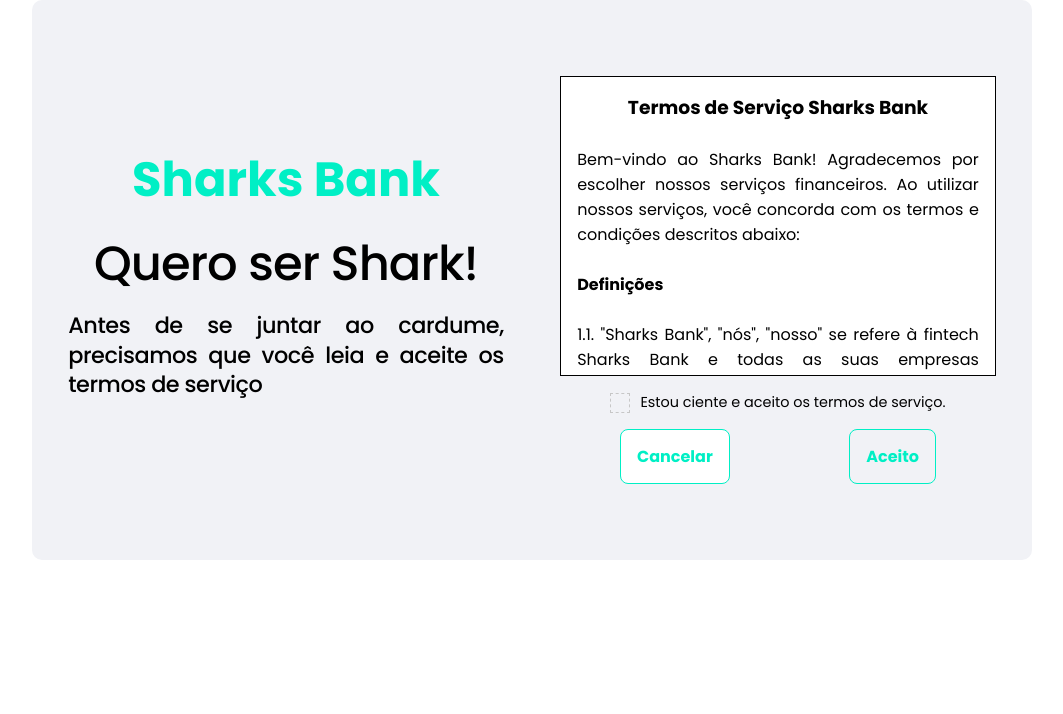
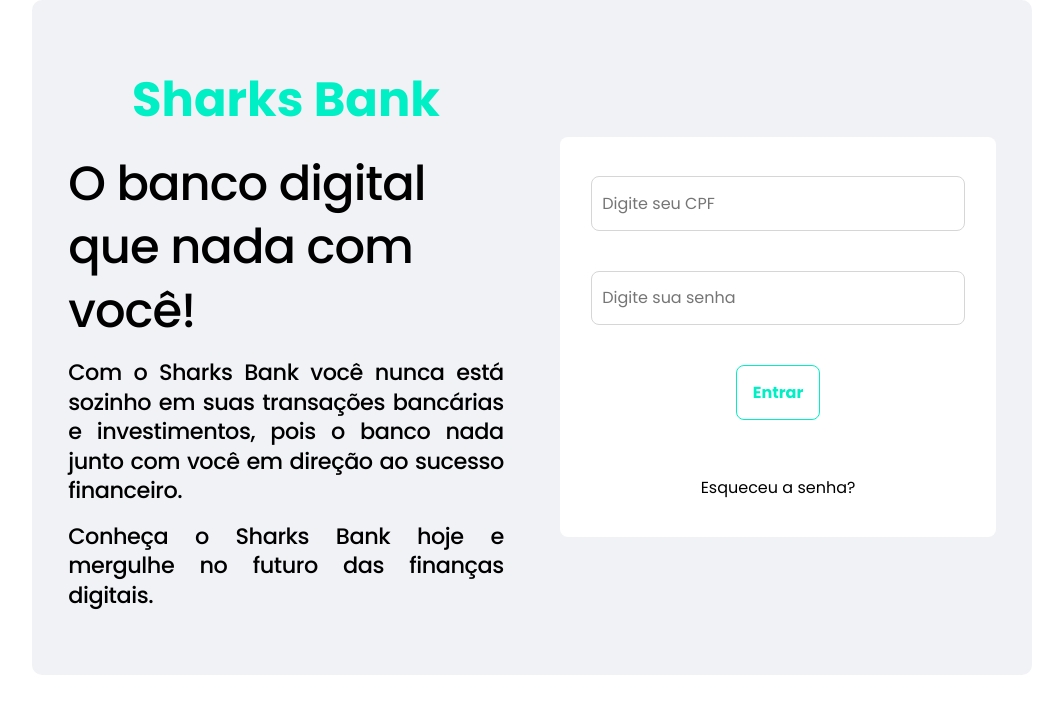
Before and after one commit to gabriele-martins/HackadevCSharks, a React (Vite) app in the folder SharksBank/: page / in a window 1280 px wide. Shown: the top 714 px of the page, without its empty margins (108-1171 px from the left). Built offline with nearby package versions, Linux system fonts and the light colour scheme.

Commit message:
Adiciona componente de Login

```diff
--- a/SharksBank/src/App.jsx
+++ b/SharksBank/src/App.jsx
@@ -1,13 +1,14 @@
 import React from "react";
+import "./App.css";
 import { Home } from "./pages/Home";
+import { Termos } from "./pages/Termos/index";
+import { Login } from "./pages/Login";
 
-import "./App.css";
-import { Termos } from "./pages/Termos/index";
 
 export function App() {
   return <div className="App">
 
-    <Termos/>
+    <Login/>
 
   </div>;
 }
--- /dev/null
+++ b/SharksBank/src/pages/Login/index.jsx
@@ -0,0 +1,79 @@
+import React, { useState } from "react";
+import { Conteudo } from "../../components/Conteudo";
+import { Botao } from "../../components/Botao";
+import styles from "./style.module.css";
+export function Login() {
+  const [cpfValido, setCpfValido] = useState(false);
+  const [senhaValida, setSenhaValida] = useState(false);
+  const [cpfDados, setCpfDados] = useState("");
+  const [senhaDados, setSenhaDados] = useState("");
+
+  function handleCpfDados(evento) {
+    setCpfDados(evento.target.value);
+    if (cpfDados.trim() !== "") setCpfValido(true);
+    else setCpfValido(false);
+    console.log("cpf: " + cpfValido);
+  }
+
+  function handleSenhaDados(evento) {
+    setSenhaDados(evento.target.value);
+    if (senhaDados.trim() !== "") setSenhaValida(true);
+    else setSenhaValida(false);
+    console.log("senha: " + senhaValida);
+  }
+
+  function handleHabilitaBotao() {
+    return senhaValida && cpfValido;
+  }
+
+  return (
+    <>
+      <Conteudo
+        titulo={"Sharks Bank"}
+        subTitulo={"O banco digital que nada com você!"}
+        descricao={
+          "Com o Sharks Bank você nunca está sozinho em suas transações bancárias e investimentos, pois o banco nada junto com você em direção ao sucesso financeiro."
+        }
+        descricaoContinuacao={
+          "Conheça o Sharks Bank hoje e mergulhe no futuro das finanças digitais."
+        }
+      >
+        <div id={styles["login-form-div"]}>
+          <form action="" id={styles["login-form"]}>
+            <div className={styles.divFormItem}>
+              <input
+                type="text"
+                name="cpf"
+                id="cpf"
+                value={cpfDados}
+                onInput={handleCpfDados}
+                onBlur={handleCpfDados}
+                placeholder="Digite seu CPF"
+              />
+            </div>
+            <div className={styles.divFormItem}>
+              <input
+                type="password"
+                name="senha"
+                id="senha"
+                value={senhaDados}
+                onInput={handleSenhaDados}
+                onBlur={handleSenhaDados}
+                placeholder="Digite sua senha"
+              />
+            </div>
+            <div className={styles.divFormItem}>
+              <Botao
+                nome={"Entrar"}
+                desabilitado={!(cpfValido && senhaValida)}
+              ></Botao>
+            </div>
+            <div className={styles.divFormItem}>
+              <a href="">Esqueceu a senha?</a>
+            </div>
+          </form>
+        </div>
+      </Conteudo>
+    </>
+  );
+}
--- /dev/null
+++ b/SharksBank/src/pages/Login/style.module.css
@@ -0,0 +1,56 @@
+#login-form-div {
+    background-color: #fff;
+    border-radius: 0.5em;
+    width: 100%;
+    height: 400px;
+    display: flex;
+    flex-direction: column;
+
+    gap: 1rem;
+  }
+
+  #login-form {
+    margin-top: 1rem;
+    width: 95%;
+    height: 100%;
+    display: flex;
+    flex-direction: column;
+    align-items: center;
+    justify-content: space-evenly;
+    gap: 1rem;
+  }
+
+  .divFormItem {
+    width: 95%;
+    height: 15%;
+    display: flex;
+    align-items: center;
+    justify-content: center;
+  }
+.divFormItem input,
+.divFormItem a {
+  width: 95%;
+  height: 95%;
+  border-radius: 0.5em;
+  text-decoration: none;
+  display: flex;
+  align-items: center;
+  justify-content: center;
+}
+
+.divFormItem input {
+  border: 1px solid #d6d6d6;
+  padding: 0.2em;
+  box-sizing: border-box;
+  padding: 10px;
+}
+
+.divFormItem a {
+  display: flex;
+  align-items: center;
+  justify-content: center;
+}
+
+.divFormItem a:visited {
+  color: #000;
+}
```
